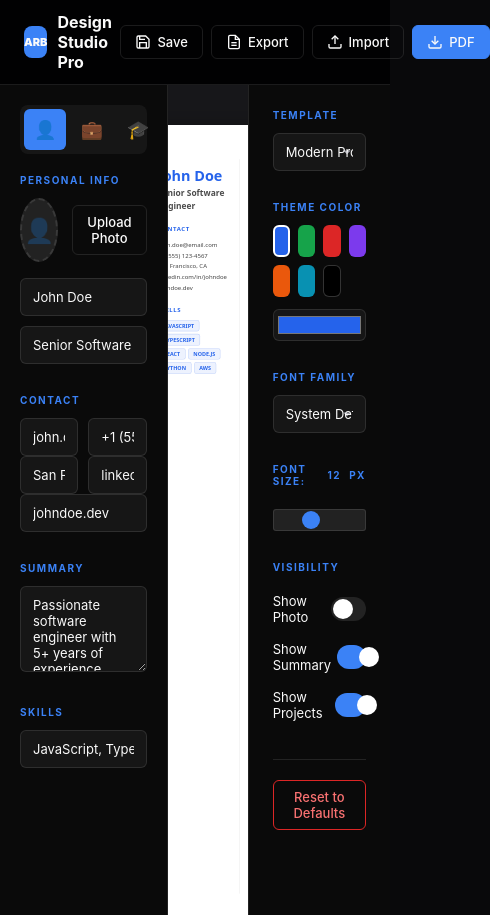
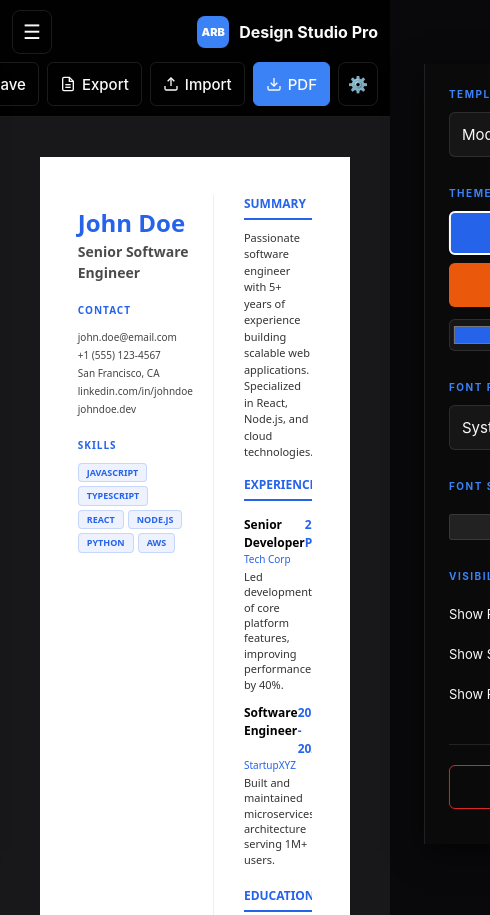
Before and after one commit to Suraj-jangid121/resume, a plain HTML site: page builder.html in a window 390 px wide. Shown: the top 915 px of the page, 490 px wide, since content can reach past the window. Drawn offline with Linux system fonts and the light colour scheme.

```diff
--- a/builder.html
+++ b/builder.html
@@ -435,12 +435,69 @@
       .sidebar-right { width: 240px; }
     }
 
+    /* Mobile / small screens */
+    @media (max-width: 900px) {
+      main { flex-direction: column; }
+      header { flex-wrap: wrap; gap: 8px; padding: 10px 12px; }
+      .header-actions { width: 100%; justify-content: flex-end; gap: 8px; }
+
+      /* Mobile menu buttons */
+      .mobile-menu { display: inline-flex; align-items: center; justify-content: center; width:40px; height:40px; font-size:20px; background:transparent; border:1px solid var(--border); border-radius:8px; color:var(--text-primary); cursor:pointer; }
+      .mobile-right-toggle { display:inline-flex; align-items:center; justify-content:center; width:40px; height:40px; font-size:16px; background:transparent; border:1px solid var(--border); border-radius:8px; color:var(--text-primary); cursor:pointer; }
+
+      /* Make sidebars act like drawers */
+      .sidebar, .sidebar-right {
+        position: fixed;
+        top: 64px;
+        bottom: 0;
+        width: 86%;
+        max-width: 420px;
+        background: var(--bg-secondary);
+        z-index: 200;
+        box-shadow: 0 8px 30px rgba(0,0,0,0.6);
+        transform: translateX(-110%);
+        transition: transform 0.28s cubic-bezier(.2,.9,.2,1);
+        will-change: transform;
+      }
+
+      .sidebar-right { right: 0; left: auto; transform: translateX(110%); }
+
+      body.show-left-sidebar .sidebar { transform: translateX(0); }
+      body.show-right-sidebar .sidebar-right { transform: translateX(0); }
+
+      /* Overlay to dim content while drawer open */
+      .mobile-overlay { display: none; position: fixed; inset: 64px 0 0 0; background: rgba(0,0,0,0.45); z-index:150; }
+      body.show-left-sidebar .mobile-overlay, body.show-right-sidebar .mobile-overlay { display: block; }
+
+      .tabs .tab { font-size: 16px; padding: 8px; }
+      .photo-preview { width: 48px; height: 48px; }
+      .photo-upload button { padding: 8px; }
+
+      .grid-2 { grid-template-columns: 1fr; }
+
+      /* Make resume preview readable on phones */
+      .resume {
+        transform: none;
+        width: 100%;
+        max-width: 900px;
+        padding: 10mm;
+        box-shadow: none;
+        font-size: 14px;
+      }
+
+      /* Compact controls */
+      button { padding: 10px 12px; font-size: 15px; min-height:44px; }
+      input, textarea, select { padding: 12px; font-size: 15px; }
+      .add-btn { width: 100%; }
+    }
+
     /* Hidden file inputs */
     input[type="file"] { display: none; }
   </style>
 </head>
 <body>
   <header>
+    <button class="mobile-menu" aria-label="Open left menu" onclick="toggleLeftSidebar()">&#9776;</button>
     <div class="logo">
       <div class="logo-icon">ARB</div>
       <span>Design Studio Pro</span>
@@ -463,6 +520,7 @@
         <svg width="16" height="16" viewBox="0 0 24 24" fill="none" stroke="currentColor" stroke-width="2"><path d="M21 15v4a2 2 0 0 1-2 2H5a2 2 0 0 1-2-2v-4"/><polyline points="7 10 12 15 17 10"/><line x1="12" y1="15" x2="12" y2="3"/></svg>
         PDF
       </button>
+      <button class="mobile-right-toggle" aria-label="Open right menu" onclick="toggleRightSidebar()">⚙️</button>
     </div>
   </header>
 
@@ -593,6 +651,7 @@
       </div>
     </aside>
   </main>
+  <div id="mobileOverlay" class="mobile-overlay" onclick="closeDrawers()" aria-hidden="true"></div>
 
   <script>
     // Default data
@@ -1154,6 +1213,21 @@
       document.getElementById('resumePreview').style.fontFamily = data.fontFamily;
     }
 
+      // Mobile drawer toggle helpers
+      function toggleLeftSidebar() {
+        const opened = document.body.classList.toggle('show-left-sidebar');
+        if (opened) document.body.classList.remove('show-right-sidebar');
+      }
+
+      function toggleRightSidebar() {
+        const opened = document.body.classList.toggle('show-right-sidebar');
+        if (opened) document.body.classList.remove('show-left-sidebar');
+      }
+
+      function closeDrawers() {
+        document.body.classList.remove('show-left-sidebar', 'show-right-sidebar');
+      }
+
     // Initialize on load
     init();
   </script>
```
